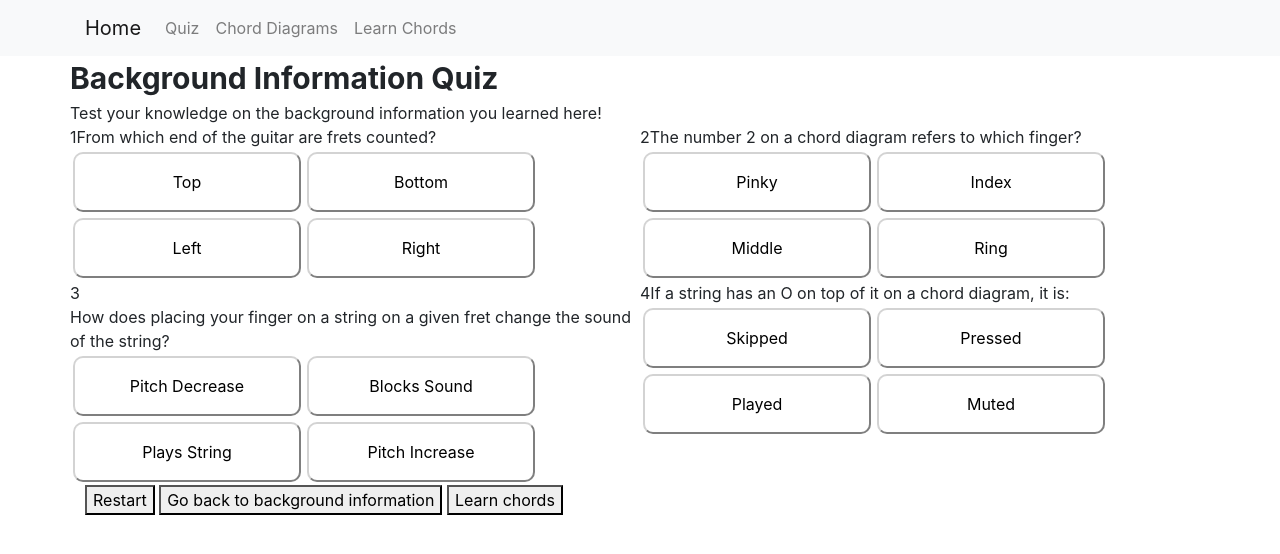
After one commit to mweaser/chordology, a Flask app: page /background-quiz in a window 1280 px wide. The commit adds this page. Shown: the top 554 px of the page. Run offline with Flask 2, Linux system fonts and the light colour scheme; some libraries are stand-ins or nearby versions.

Commit message:
Adjustments to route to mini-quiz, and implemented mini-quiz

```diff
--- a/server.py
+++ b/server.py
@@ -87,31 +87,6 @@ data = [
     }
 ]
 
-#QUIZ DATA
-#counting ABCD as top-left, top-right, bottom-left, bottom-right
-
-miniquiz = [
-    {
-        "id": 1,
-        "ans": "A",
-        "ans-text": "Top"
-    },
-    {
-        "id": 2,
-        "ans": "A",
-        "ans-text": "Pitch Increase"
-    },
-    {
-        "id": 3,
-        "ans": "B",
-        "ans-text": "Middle"
-    },
-    {
-        "id": 4,
-        "ans": "A",
-        "ans-text": "Played"
-    }
-]
 
 chords = ['A', 'Em', 'G', 'D', 'C', 'Am']
 chord_images = ['chord-a-major.png', 'chord-e-minor.png', 'chord-g-major.png', 'chord-d-major.png', 'chord-c-major.png', 'chord-a-minor.png']
@@ -226,6 +201,10 @@ def home():
 def learn_chords():
    return render_template('learn_chords.html', chords=chords, chord_images=chord_images)
 
+@app.route('/background-quiz')
+def miniquiz():
+   return render_template('miniquiz.html')
+
 
 @app.route('/background')
 def background():
--- a/static/home.js
+++ b/static/home.js
@@ -1,7 +1,7 @@
 
 $(document).ready(function() {
     $("#start-learning").click(function() {
-        window.location.replace('http://127.0.0.1:5000/learn')
+        window.location.replace('http://127.0.0.1:5000/background')
     })
     $("#test-yourself").click(function() {
         window.location.replace('http://127.0.0.1:5000/quiz/1')
--- a/static/main.css
+++ b/static/main.css
@@ -254,3 +254,21 @@
     font-weight: bold;
     font-size: 30px;
 }
+.title{
+    font-size: 30px;
+    font-weight: bold;
+}
+.MC-option{
+    background-color: white;
+    border-color: lightgrey;
+    width: 40%;
+    height: 60px;
+    margin: 3px;
+    border-radius: 10px;
+}
+.MC-correct{
+    background-color: green
+}
+.MC-incorrect{
+    background-color: green
+}
--- /dev/null
+++ b/static/miniquiz.js
@@ -0,0 +1,59 @@
+$(document).ready(function(){
+    $(".MQ1").click(function(){
+        if ( $( this ).hasClass("correct" )){
+            $(this).css('background-color','green');
+        }
+        else{
+            $(this).css('background-color','red');
+            $("#MQ-1A").css('background-color','green');
+        }
+        $.each($(".MQ1"), function(index, value){
+            $(this).prop('disabled', true);
+        })
+    })
+    $(".MQ2").click(function(){
+        if ( $( this ).hasClass("correct" )){
+            $(this).css('background-color','green');
+        }
+        else{
+            $(this).css('background-color','red');
+            $("#MQ-2C").css('background-color','green');
+        }
+        $.each($(".MQ2"), function(index, value){
+            $(this).prop('disabled', true);
+        })
+    })
+    $(".MQ3").click(function(){
+        if ( $( this ).hasClass("correct" )){
+            $(this).css('background-color','green');
+        }
+        else{
+            $(this).css('background-color','red');
+            $("#MQ-3D").css('background-color','green');
+        }
+        $.each($(".MQ3"), function(index, value){
+            $(this).prop('disabled', true);
+        })
+    })
+    $(".MQ4").click(function(){
+        if ( $( this ).hasClass("correct" )){
+            $(this).css('background-color','green');
+        }
+        else{
+            $(this).css('background-color','red');
+            $("#MQ-4C").css('background-color','green');
+        }
+        $.each($(".MQ4"), function(index, value){
+            $(this).prop('disabled', true);
+        })
+    })
+    $("#restartMQ").click(function(){
+        window.location.replace("/background-quiz")
+    })
+    $("#returnbg").click(function(){
+        window.location.replace("/background")
+    })
+    $("#learnchords").click(function(){
+        window.location.replace("/learn")
+    })
+});
--- /dev/null
+++ b/templates/miniquiz.html
@@ -0,0 +1,86 @@
+{% extends "layout.html" %}
+
+{% block content %}
+
+    <head>
+        <script type="text/javascript" src="{{ url_for('static', filename = 'miniquiz.js') }}"></script>
+        <script src="http://code.jquery.com/jquery-3.3.1.min.js"></script>
+        <script src="https://code.jquery.com/ui/1.12.0/jquery-ui.min.js"></script>
+        <link rel="stylesheet" href="http://code.jquery.com/ui/1.12.1/themes/base/jquery-ui.css">
+        <link rel="stylesheet" href="https://stackpath.bootstrapcdn.com/bootstrap/4.2.1/css/bootstrap.min.css">
+
+    </head>
+
+    <body>
+        <div class="row title">Background Information Quiz</div>
+        <div class="row">Test your knowledge on the background information you learned here!</div>
+        <div class="row">
+            <div class="col-md-6">
+                <div class="row">
+                    <span>1</span>
+                    <span>From which end of the guitar are frets counted?</span>
+                </div>
+                <div class="row">
+                    <button class="MC-option MQ1 correct" id="MQ-1A">Top</button>
+                    <button class="MC-option MQ1" id="MQ-1B">Bottom</button>
+                </div>
+                <div class="row">
+                    <button class="MC-option MQ1" id="MQ-1C">Left</button>
+                    <button class="MC-option MQ1" id="MQ-1D">Right</button>
+                </div>
+            </div>
+            <div class="col-md-6">
+                <div class="row">
+                    <span>2</span>
+                    <span>The number 2 on a chord diagram refers to which finger?</span>
+                </div>
+                <div class="row">
+                    <button class="MC-option MQ2" id="MQ-2A">Pinky</button>
+                    <button class="MC-option MQ2" id="MQ-2B">Index</button>
+                </div>
+                <div class="row">
+                    <button class="MC-option MQ2 correct" id="MQ-2C">Middle</button>
+                    <button class="MC-option MQ2" id="MQ-2D">Ring</button>
+                </div>
+            </div>
+        </div>
+        <div class="row">
+            <div class="col-md-6">
+                <div class="row">
+                    <span>3</span>
+                    <span>How does placing your finger on a string on a given fret change the sound of the string?</span>
+                </div>
+
+                <div class="row">
+                    <button class="MC-option MQ3" id="MQ-3A">Pitch Decrease</button>
+                    <button class="MC-option MQ3" id="MQ-3B">Blocks Sound</button>
+                </div>
+                <div class="row">
+                    <button class="MC-option MQ3" id="MQ-3C">Plays String</button>
+                    <button class="MC-option MQ3 correct" id="MQ-3D">Pitch Increase</button>
+                </div>
+            </div>
+            <div class="col-md-6">
+                <div class="row">
+                    <span>4</span>
+                    <span>If a string has an O on top of it on a chord diagram, it is:</span>
+                </div>
+                <div class="row">
+                    <button class="MC-option MQ4" id="MQ-4A">Skipped</button>
+                    <button class="MC-option MQ4" id="MQ-4B">Pressed</button>
+                </div>
+                <div class="row">
+                    <button class="MC-option MQ4 correct" id="MQ-4C">Played</button>
+                    <button class="MC-option MQ4" id="MQ-4D">Muted</button>
+                </div>
+            </div>
+        </div>
+        <button id="restartMQ">Restart</button>
+        <button id="returnbg">Go back to background information</button>
+        <button id="learnchords">Learn chords</button>
+
+    </body>
+
+
+
+{% endblock %}
```
Also changed, not shown: static/background.js (+13 -7 lines), templates/background.html (+5 -6 lines), templates/background.js (deleted, +0 -40 lines).
